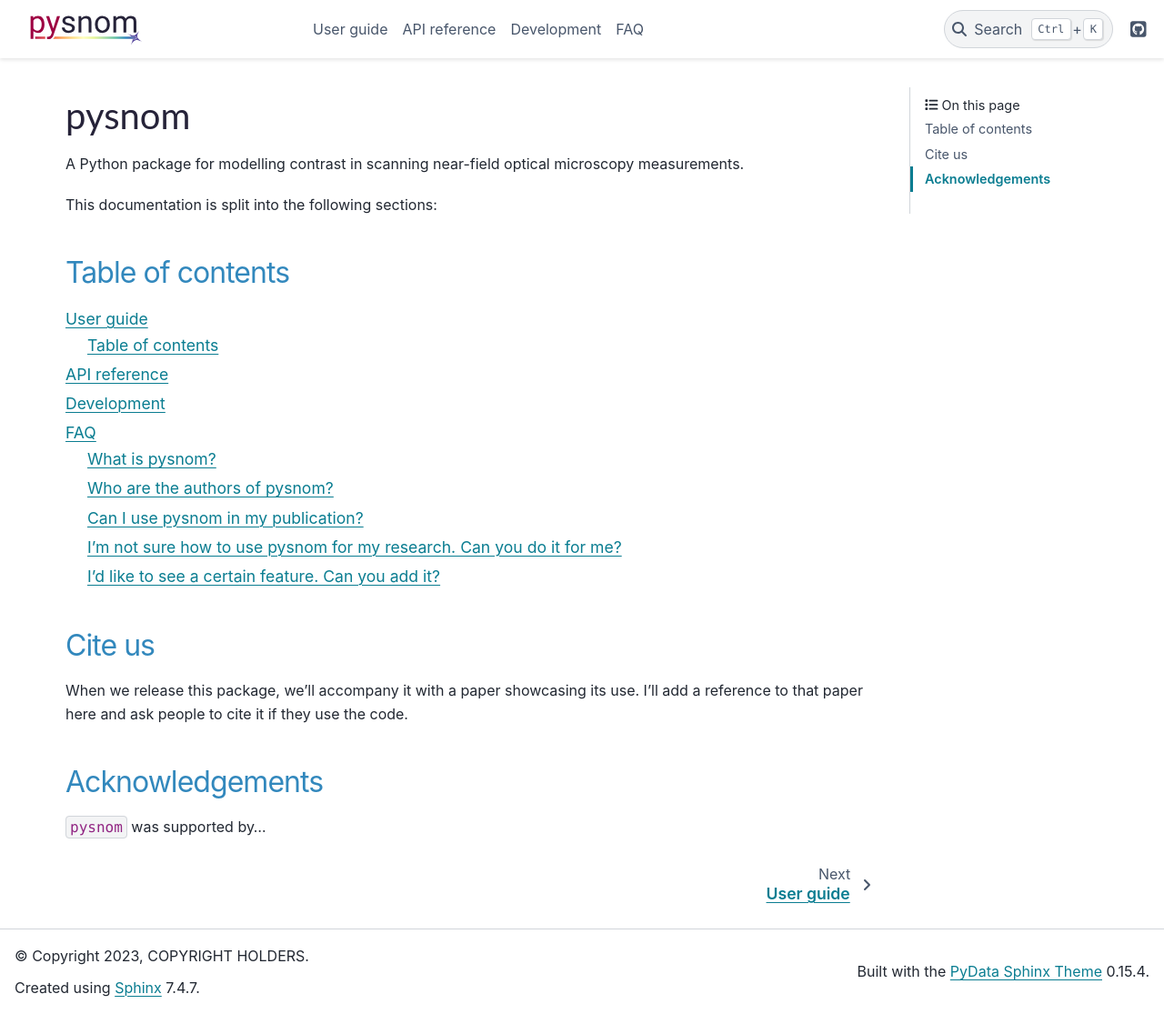
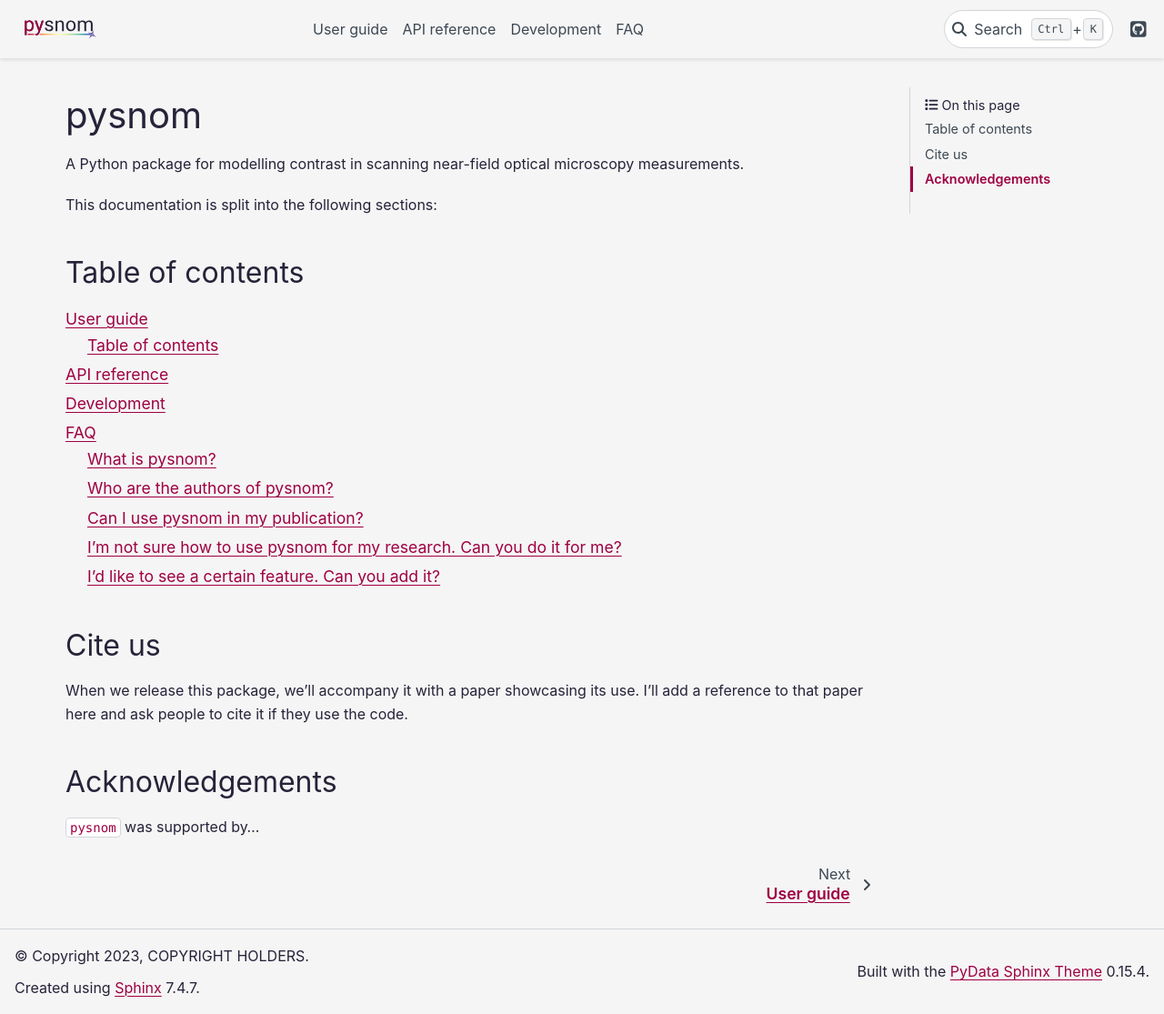
Before and after one commit to TomVincentUK/snompy, a Sphinx documentation site: the page built from docs/index.rst, in a window 1280 px wide and 1115 px high. Shown: the whole window at 91% size. Built offline with Sphinx 7.4.7 and the PyData theme 0.15.4, drawn with Linux system fonts in a browser that asks for light colours.

Commit message:
Imrpoving docs appearance

```diff
--- a/docs/_static/css/custom.css
+++ b/docs/_static/css/custom.css
@@ -1,26 +1,15 @@
-.navbar-brand img {
-   height: 75px;
+html[data-theme="light"] {
+  --pst-color-primary: #9e0142;
+  --pst-color-secondary: #3288bd;
+  --pst-color-success: #66c2a5;
+  --pst-color-info: #5e4fa2;
+  --pst-color-warning: #3288bd;
+  --pst-color-danger: #d53e4f;
+  --pst-color-target: #fee08b;
+  --pst-color-background: #f5f5f5;
+  --pst-color-on-background: #f5f5f5;
+  --pst-color-surface: #ffffff;
+  --pst-color-inline-code: var(--pst-color-primary);
+  --pst-color-text-base: #262339;
+  --pst-color-text-muted: #3d4853;
 }
-.navbar-brand {
-   height: 75px;
-}
-
-pre, code {
-  font-size: 100%;
-  line-height: 155%;
-}
-
-h1 {
-  font-family: "Lato", sans-serif;
-  color: #262339; /* black from logo */
-}
-
-h2 {
-  color: #3288bd; /* blue from logo*/
-  letter-spacing: -.03em;
-}
-
-h3 {
-  color: #262339; /* black from logo */
-  letter-spacing: -.03em;
-}
--- a/docs/conf.py
+++ b/docs/conf.py
@@ -1,10 +1,3 @@
-# Configuration file for the Sphinx documentation builder.
-#
-# For the full list of built-in configuration values, see the documentation:
-# https://www.sphinx-doc.org/en/master/usage/configuration.html
-
-# -- Project information -----------------------------------------------------
-# https://www.sphinx-doc.org/en/master/usage/configuration.html#project-information
 import math
 
 from cycler import cycler
@@ -12,9 +5,6 @@ from cycler import cycler
 project = "pysnom"
 copyright = "2023, COPYRIGHT HOLDERS"
 author = "Tom Vincent"
-
-# -- General configuration ---------------------------------------------------
-# https://www.sphinx-doc.org/en/master/usage/configuration.html#general-configuration
 
 extensions = [
     "sphinx.ext.autodoc",
@@ -28,6 +18,8 @@ templates_path = ["_templates"]
 exclude_patterns = ["_build", "Thumbs.db", ".DS_Store"]
 
 html_theme = "pydata_sphinx_theme"
+html_logo = "_static/pysnom_logo.svg"
+html_favicon = "_static/pysnom_favicon.svg"
 
 html_theme_options = {
     "github_url": "https://github.com/TomVincentUK/pysnom",
@@ -41,8 +33,6 @@ html_theme_options = {
 }
 
 html_static_path = ["_static"]
-html_logo = "_static/pysnom_logo.svg"
-html_favicon = "_static/pysnom_favicon.svg"
 html_css_files = ["css/custom.css"]
 html_context = {"default_mode": "light"}
 
@@ -62,20 +52,20 @@ plot_rcparams = {
     "font.size": 12,
     "axes.prop_cycle": cycler(
         color=[
+            "#9e0142",
             "#3288bd",
             "#f46d43",
             "#66c285",
             "#d53ef4",
+            "#fdae61",
             "#5e4fa2",
-            "#fdae61",
-            "#9e0142",
         ]
     ),
-    "axes.titlesize": 12,
-    "axes.labelsize": 12,
-    "xtick.labelsize": 12,
-    "ytick.labelsize": 12,
-    "legend.fontsize": 12,
+    "axes.titlesize": 11,
+    "axes.labelsize": 11,
+    "xtick.labelsize": 11,
+    "ytick.labelsize": 11,
+    "legend.fontsize": 11,
     "figure.dpi": 144,
     "figure.figsize": (3.5 * phi, 3.5),
     "figure.subplot.bottom": 0.2,
@@ -83,6 +73,11 @@ plot_rcparams = {
     "figure.subplot.right": 0.9,
     "figure.subplot.top": 0.85,
     "figure.subplot.wspace": 0.4,
+    "figure.facecolor": (0, 0, 0, 0),
+    "axes.spines.left": True,
+    "axes.spines.bottom": True,
+    "axes.spines.top": False,
+    "axes.spines.right": False,
     "text.usetex": False,
 }
 
```
Also changed, not shown: docs/_static/pysnom_logo.svg.
